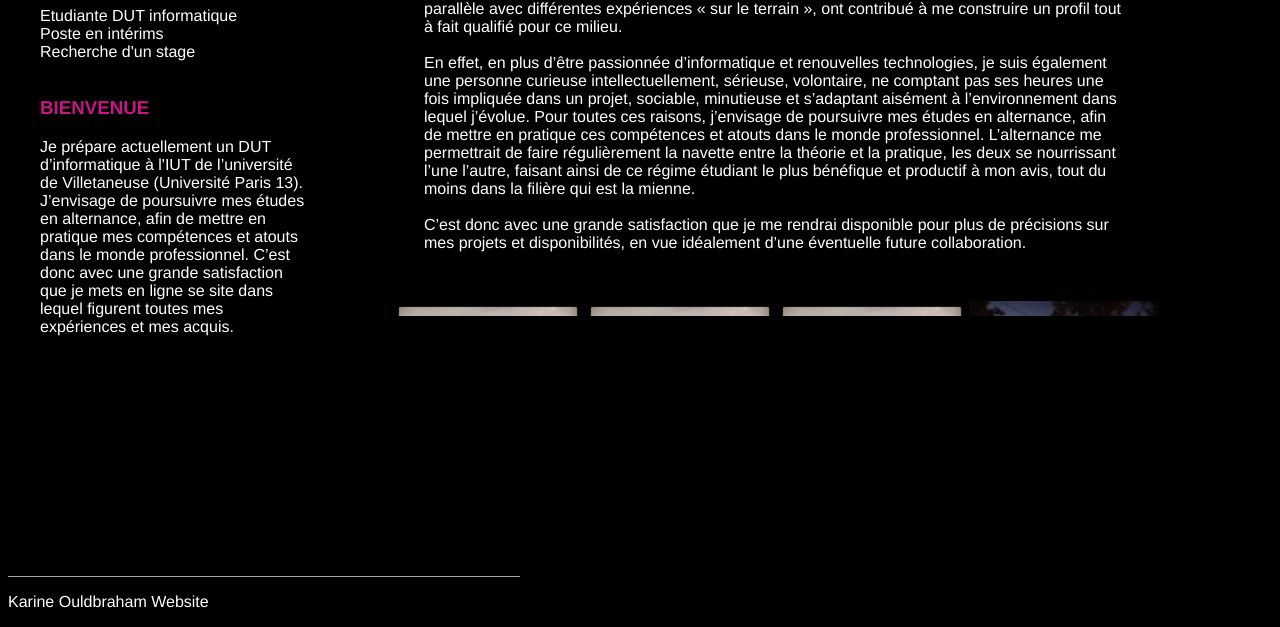
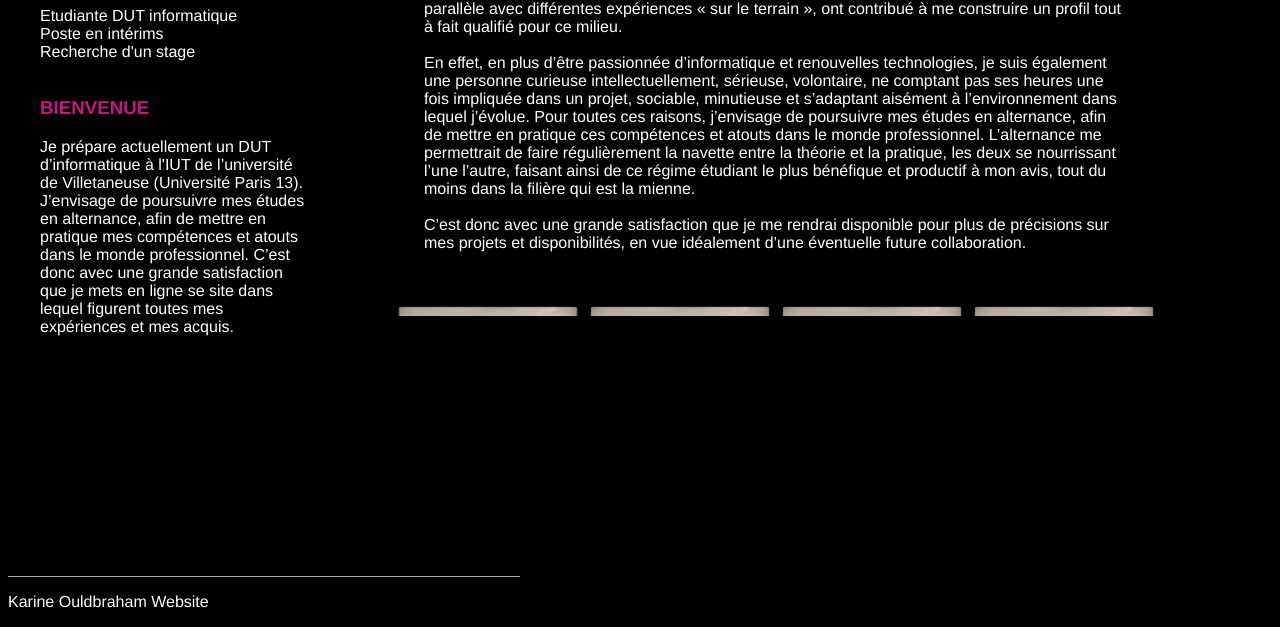
Before and after one commit to karineould/karineould.github.io, a plain HTML site: page lien.html in a window 1280 px wide. Shown: the part 714-1341 px from the top of the page. Drawn offline with nearby package versions, Linux system fonts and the light colour scheme.

Commit message:
Mon site

```diff
--- a/lien.html
+++ b/lien.html
@@ -116,9 +116,6 @@ C’est donc avec une grande satisfaction que je me rendrai disponible pour plus
 
 	<div class="item"><img src="karine2.JPG" /></div>
 	<div class="item"><img src="karine2.JPG" /></div>
-
-	<div class="item"><img src="karine.png" /></div>
-
 </div>
 
 
```
